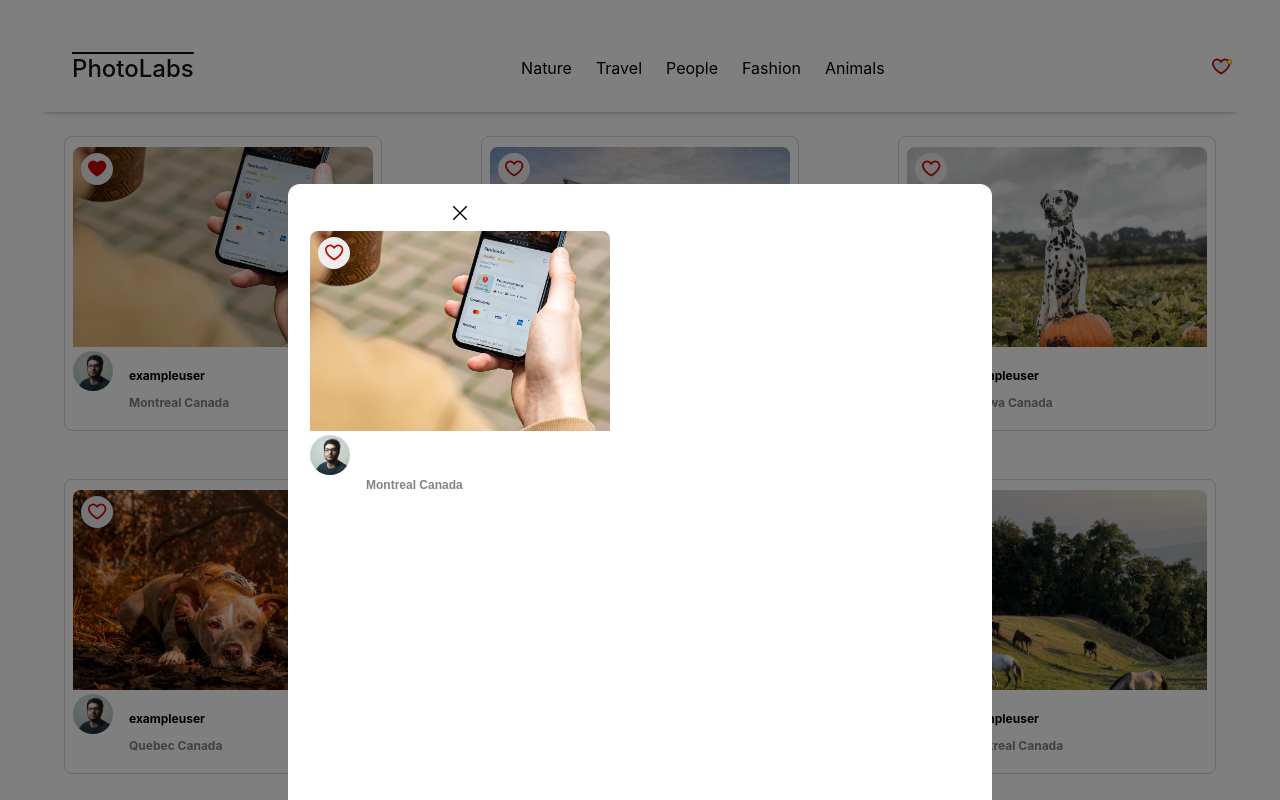
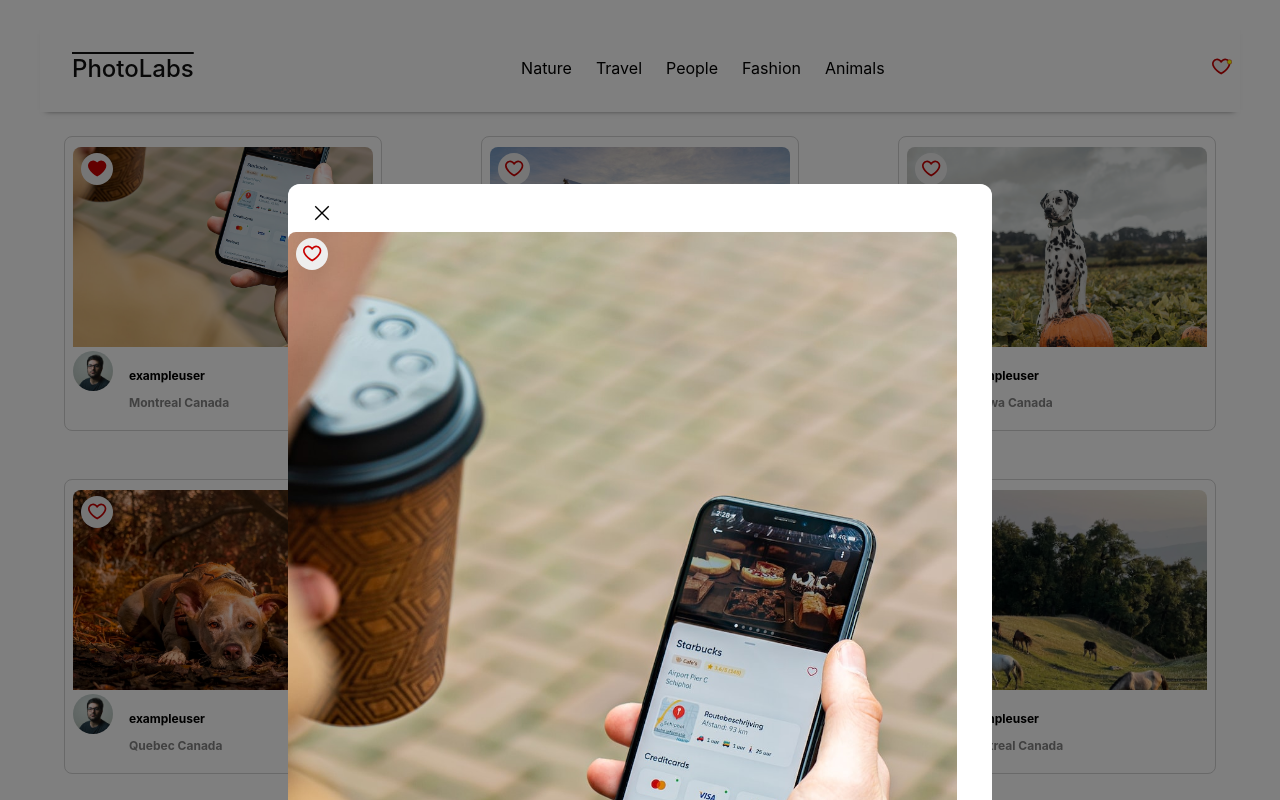
Before and after one commit to vyshudoulagar/photolabs, a React (Create React App) app in the folder frontend/: page / in a window 1280 px wide. Both pictures are taken after a click on the element 97 px from the left and 169 px from the top of the page. Shown: the top 800 px of the page. Built offline with nearby package versions, Linux system fonts and the light colour scheme; the HTML template or start-up script is replaced by a standard one.

Commit message:
add similar photos to modal

```diff
--- a/frontend/src/routes/PhotoDetailsModal.jsx
+++ b/frontend/src/routes/PhotoDetailsModal.jsx
@@ -3,24 +3,33 @@ import React from 'react';
 import '../styles/PhotoDetailsModal.scss'
 import closeSymbol from '../assets/closeSymbol.svg';
 import PhotoFavButton from 'components/PhotoFavButton';
+import PhotoList from 'components/PhotoList';
+import photos from 'mocks/photos';
 
-const PhotoDetailsModal = ({ onClick, displayModal , setDisplayModal }) => {
+const PhotoDetailsModal = ({ onClick, displayModal, setDisplayModal }) => {
+    console.log(displayModal);
     return (
         <div className="photo-details-modal">
             <button className="photo-details-modal__close-button" onClick={() => setDisplayModal(null)}>
                 <img src={closeSymbol} alt="close symbol" />
-        <PhotoFavButton photo={displayModal.id} onClick={onClick}/>
-            <img className="photo-list__image" src={displayModal.urls.regular} alt={displayModal.location.city} />
-            <div className="photo-list__user-details">
-                <img className="photo-list__user-profile" src={displayModal.user.profile} alt={displayModal.user.username} />
-                <div className="photo-list__user-info">
+            </button>
+            <PhotoFavButton photo={displayModal.id} onClick={onClick} />
+            <img className="photo-details-modal__image" src={displayModal.urls.regular} alt={displayModal.location.city} />
+            <div className="photo-details-modal__photographer-details">
+                <img className="photo-details-modal__photographer-profile" src={displayModal.user.profile} alt={displayModal.user.username} />
+                <div className="photo-details-modal__photographer-info">
                     <p>{displayModal.user.username}</p>
-                    <div className="photo-list__user-location">
+                    <div className="photo-details-modal__photographer-location">
                         <p>{displayModal.location.city} {displayModal.location.country}</p>
                     </div>
                 </div>
             </div>
-      </button>
+            <div className='photo-details-modal__header'>
+                <p>Similar Photos</p>
+                <div className='photo-details-modal__images'>
+                    <PhotoList photos={photos} onClick={onClick} setDisplayModal={setDisplayModal} />
+                </div>
+            </div>
         </div>
     )
 };
```
Lines whose indentation alone changed are shown as unchanged.
